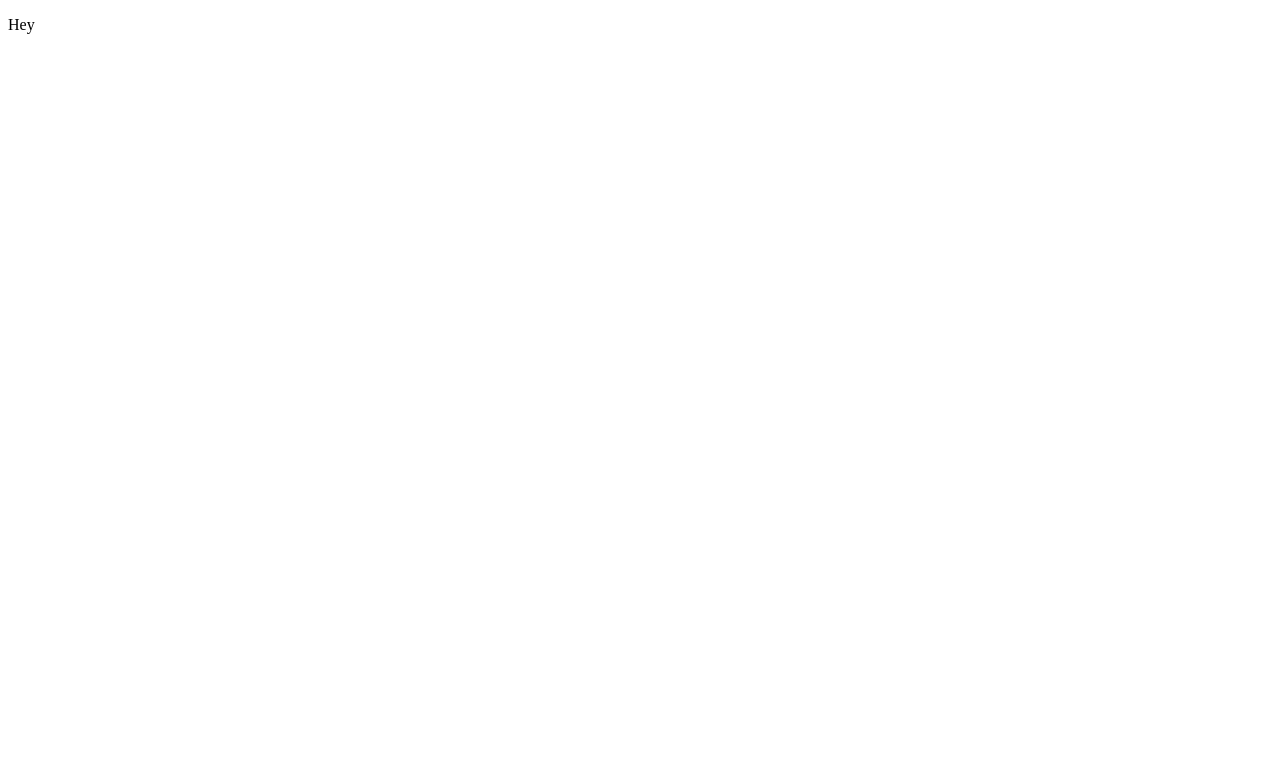
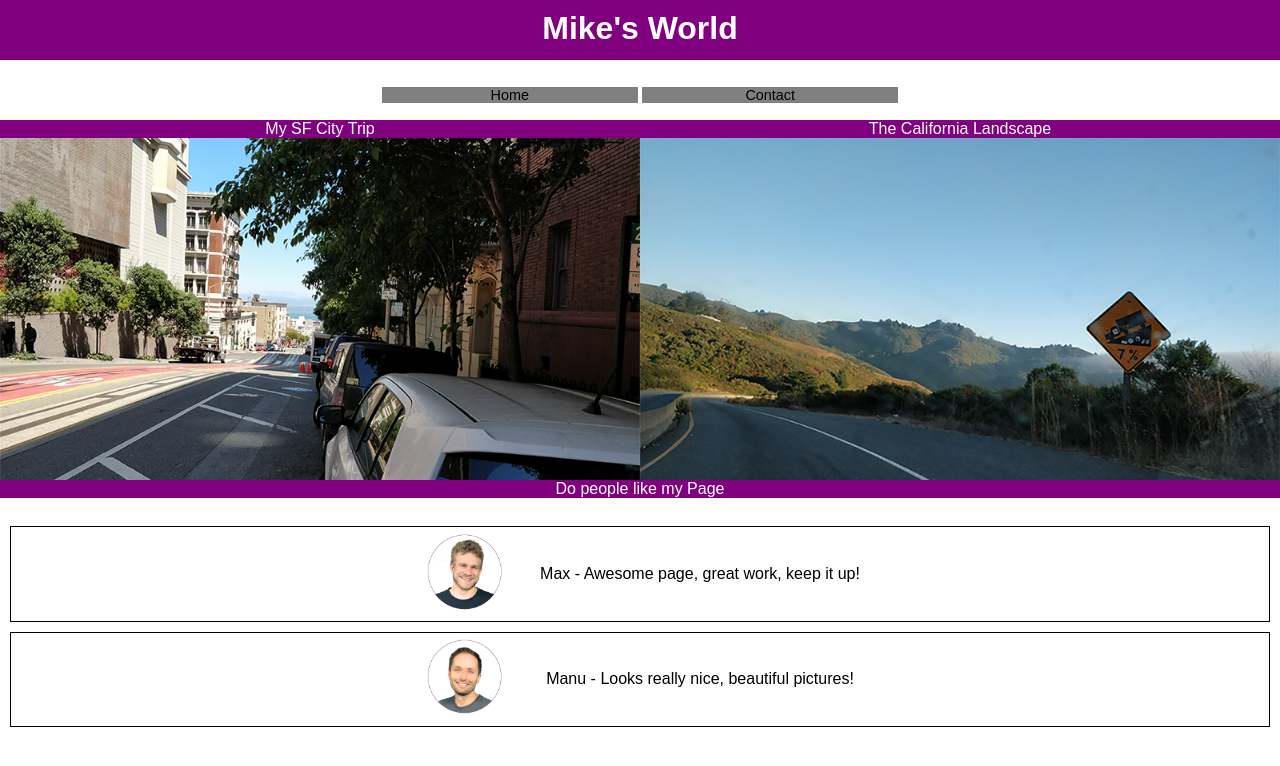
Before and after one commit to EBleslu/IS445-HW2, a plain HTML site: page index.html in a window 1280 px wide. Drawn offline with Linux system fonts and the light colour scheme.

Commit message:
[ADDED] imgs + index.html + style.css

```diff
--- a/index.html
+++ b/index.html
@@ -6,8 +6,38 @@
     <meta http-equiv="X-UA-Compatible" content="ie=edge">
     <link rel="stylesheet" href="style.css">
     <title>Mike's World</title>
-    <p>Hey</p>
 </head>
+
 <body>
+    <header class="fbar">
+        <h1 class="ptitle">Mike's World</h1>
+    </header>
+    <nav>
+        <ul class="navi">
+            <li>Home</li>
+            <li>Contact</li>
+        </ul>
+    </nav>
+    <main>
+        <div class="texts">
+            <p>My SF City Trip</p>
+            <p>The California Landscape</p>
+        </div>
+        <div class="images">
+            <img src="images/sf.png" alt="sf.png">
+            <img src="images/california.png" alt="california.png">
+        </div>
+        <p class="bottom-text">Do people like my Page</p>
+    </main>
+    <footer>
+        <div class="review">
+            <img src="images/image-max.png" alt="image-max.png">
+            <p>Max - Awesome page, great work, keep it up!</p>
+        </div>
+        <div class="review">
+            <img src="images/image-manu.png" alt="image-manu.png">
+            <p>Manu - Looks really nice, beautiful pictures!</p>
+        </div>
+    </footer>
 </body>
 </html>
--- a/style.css
+++ b/style.css
@@ -0,0 +1,108 @@
+html {
+    background-color: white;
+    font-family: 'Barlow', sans-serif;
+    font-size: 100%;
+}
+
+body {
+    margin: 0;
+}
+
+.fbar {
+    height: 70px;
+}
+
+.ptitle {
+    position: fixed;
+    top: 0;
+    width: 100%;
+    height: 40px;
+    background-color: purple;
+    color: white;
+    padding: 10px 0;
+    margin: 0;
+    text-align: center;
+    font-size: 32px;
+    font-size: 2rem;
+}
+
+.navi {
+    text-align: center;
+    padding: 0;
+}
+
+.navi li {
+    display: inline-block;
+    width: 20%;
+    background-color: grey;
+    font-size: 16px;
+    font-size: 0.9rem;
+}
+
+.texts {
+    display: none;
+  }
+
+.images {
+    display: flex;
+    flex-wrap: wrap;
+}
+
+.images img {
+    width: 100%;
+    height: 100%;
+}
+
+.bottom-text {
+    position: relative;
+    bottom: 18.4px;
+    background-color: purple;
+    color: white;
+    text-align: center;
+    margin: 0;
+    font-size: 16px;
+    font-size: 1rem;
+}
+
+.review {
+    display: flex;
+    align-items: center;
+    justify-content: center;
+    flex-wrap: wrap;
+    border: 1px solid black;
+    background-color: white;
+    margin: 10px;
+}
+
+.review img {
+    width: 120px;
+}
+
+.review p {
+    width: 350px;
+    text-align: center;
+    font-size: 16px;
+    font-size: 1rem;
+}
+
+@media (min-width: 700px) {
+    .images img {
+        width: 50%;
+    }
+
+    .texts {
+        background-color: orange;
+        padding: 0;
+        display: flex;
+    }
+
+    .texts p {
+        background-color: purple;
+        color: white;
+        text-align: center;
+        margin: 0;
+        width: 50%;
+        font-size: 16px;
+        font-size: 1rem;
+    }
+}
```
Also changed, not shown: images/california.png (added), images/image-manu.png (added), images/image-max.png (added), images/sf.png (added).
